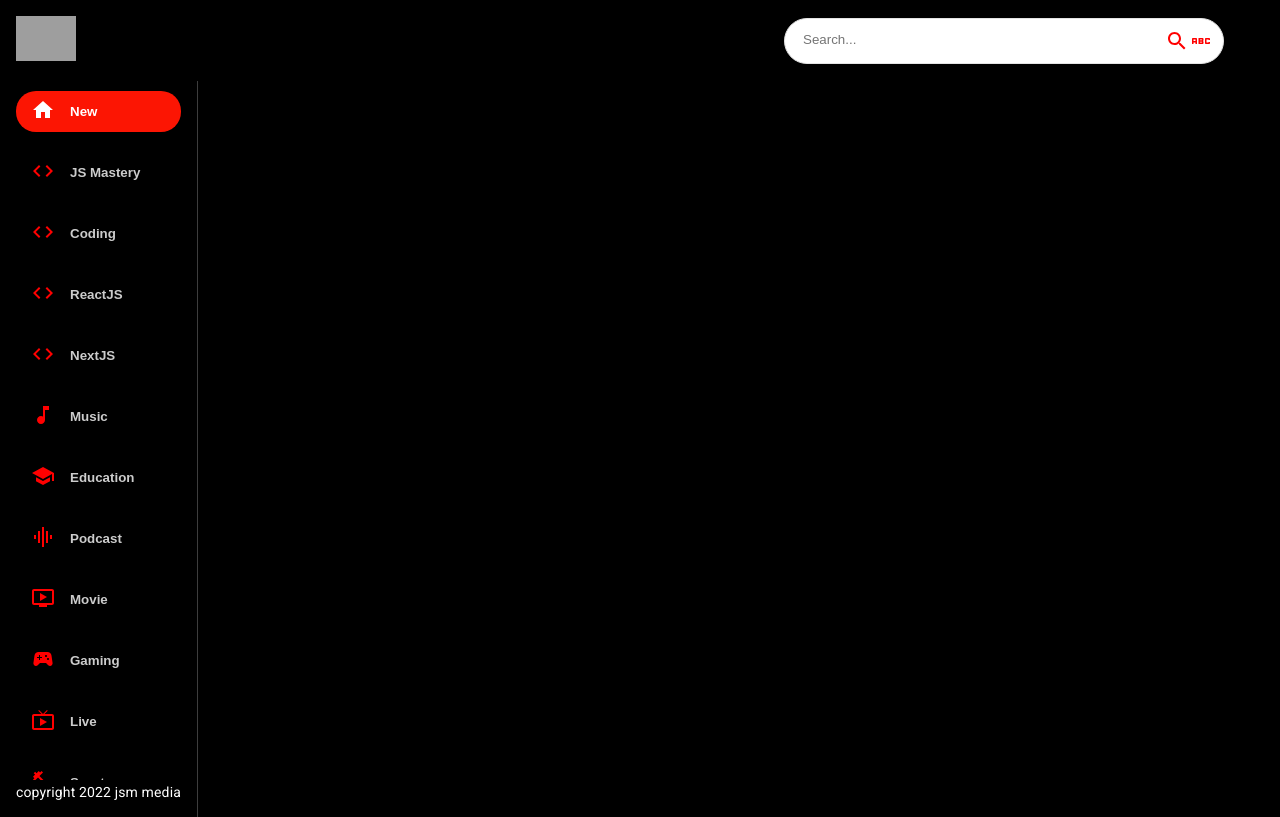
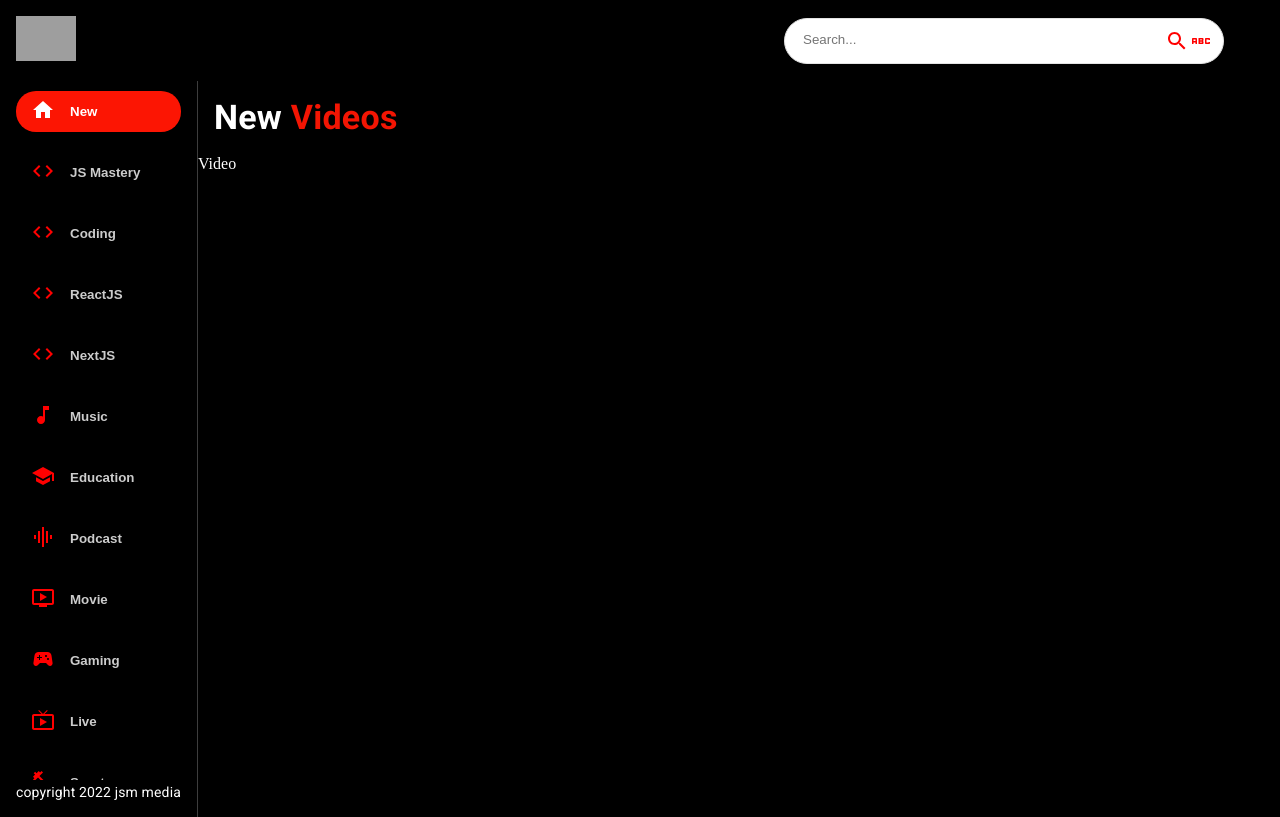
Before and after one commit to preetibiswas/YoutubeLike, a React (Vite) app: page / in a window 1280 px wide. Built offline with nearby package versions, Linux system fonts and the light colour scheme; grey boxes are pictures that could not be loaded.

Commit message:
completed-feed component

```diff
--- a/src/component/Feed.jsx
+++ b/src/component/Feed.jsx
@@ -2,6 +2,7 @@ import React from 'react'
 import { useState,useEffect } from 'react'
 import { Stack,Box,Typography } from '@mui/material'
 import Sidebar from './Sidebar'
+import Video from './Video'
 
 const Feed = () => {
   return (
@@ -14,6 +15,12 @@ const Feed = () => {
                 copyright 2022 jsm media
             </Typography>
         </Box>
+        <Box>
+            <Typography sx={{color:'#fff'}} p={2} variant='h4' fontWeight='bold'>New <span style={{color:'#F31503'}}>Videos</span>
+
+            </Typography>
+            <Video/>
+        </Box>
     </Stack>
   )
 }
--- /dev/null
+++ b/src/component/Video.jsx
@@ -0,0 +1,10 @@
+import { Box } from '@mui/material'
+import React from 'react'
+
+const Video = () => {
+  return (
+    <Box sx={{color:'#fff'}}>Video</Box>
+  )
+}
+
+export default Video
```
